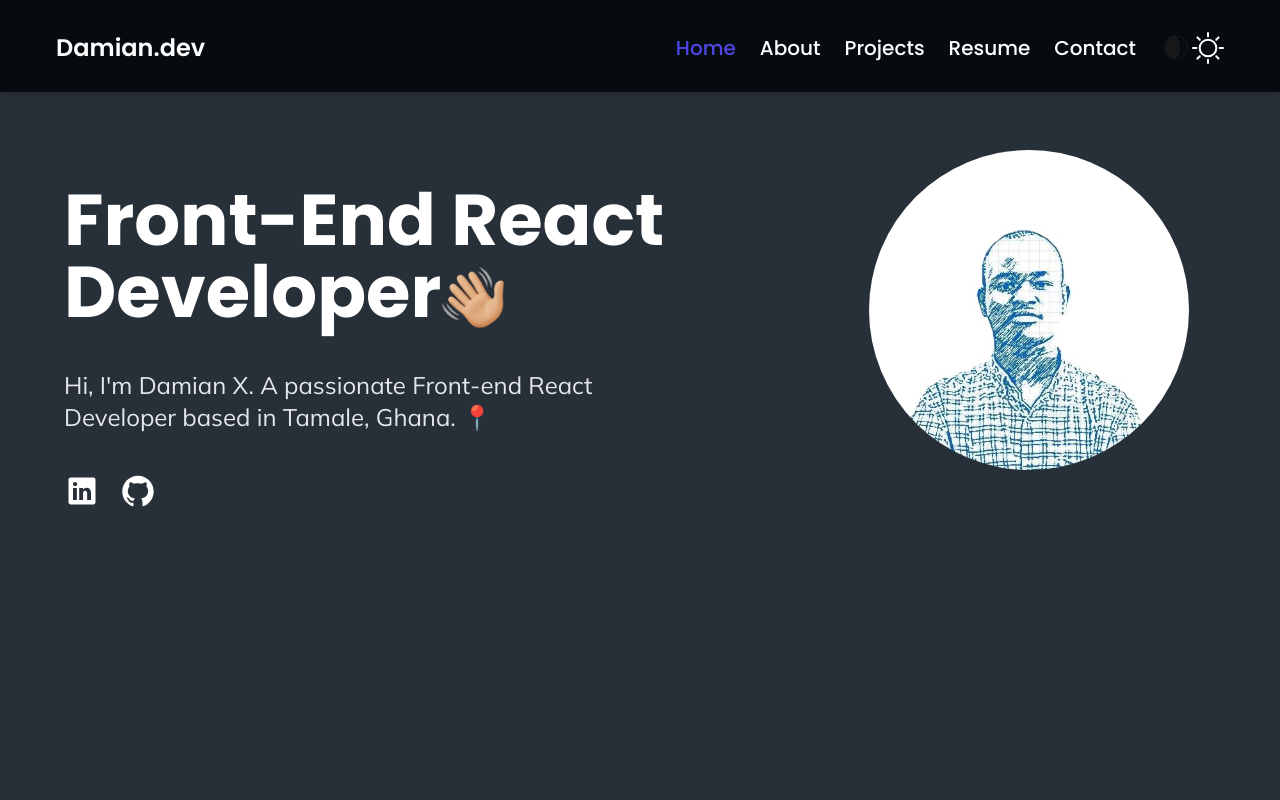
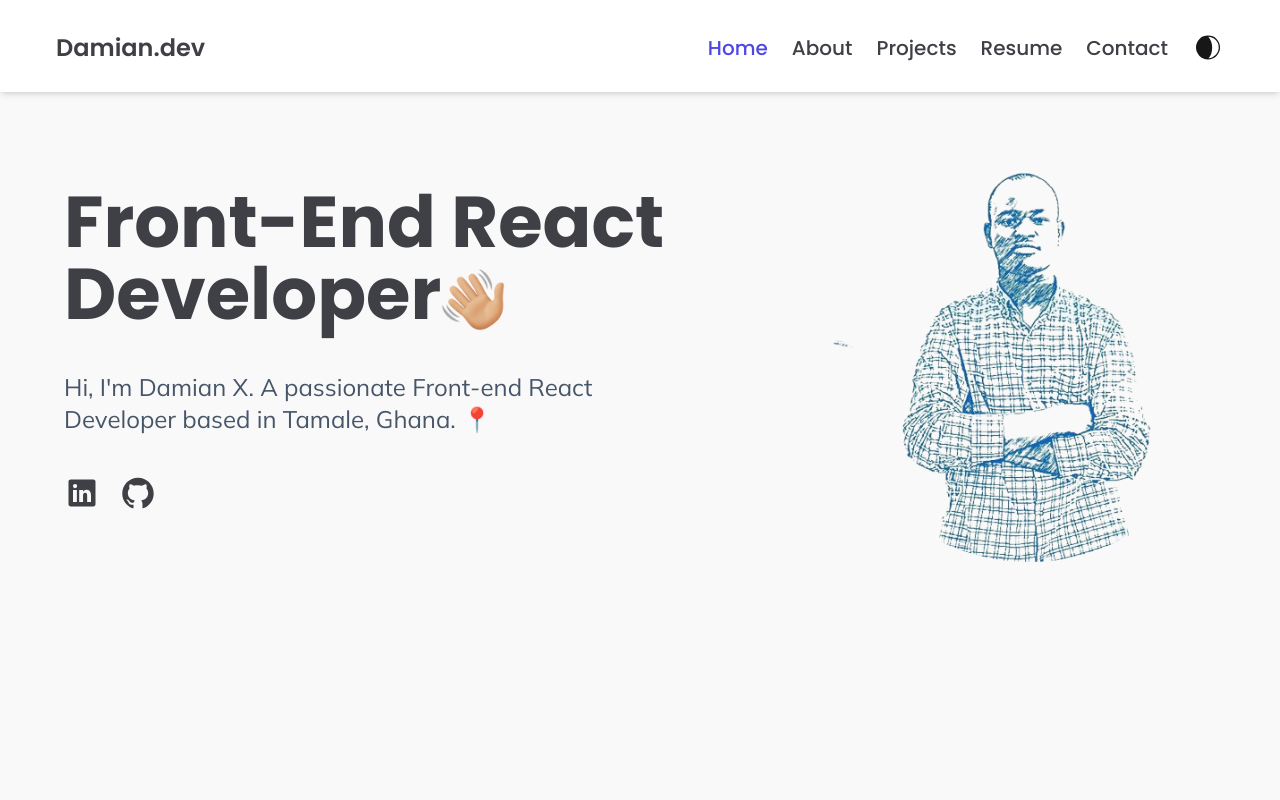
Before and after one commit to Sophianx234/Damian.dev, a React (Vite) app: page /home in a window 1280 px wide. Shown: the top 800 px of the page. Built offline with nearby package versions, Linux system fonts and the light colour scheme.

Commit message:
implementing darkMode

```diff
--- a/src/contexts/StatesContext.jsx
+++ b/src/contexts/StatesContext.jsx
@@ -3,10 +3,13 @@ import { createContext, useContext, useState } from "react";
 const TriggerContext = createContext()
 function TriggerProvider({children}) {
     const [isOpen,setIsOpen] = useState(false)
+    const [isDark, setIsDark] = useState(false)
     return (
         <TriggerContext.Provider value={{
             isOpen,
-             setIsOpen
+             setIsOpen,
+             isDark,
+             setIsDark
         }}>
             {children}
 
--- a/src/pages/Homepage.jsx
+++ b/src/pages/Homepage.jsx
@@ -1,3 +1,4 @@
+import { TriggerContext, useTrigger } from "../contexts/StatesContext"
 import AboutSection from "../ui/aboutSection"
 import ContactSection from "../ui/ContactSection"
 import Footer from "../ui/Footer"
@@ -6,8 +7,9 @@ import ProjectSection from "../ui/ProjectSection"
 import TechStack from "../ui/TechStack"
 
 function Homepage() {
+    const {isDark} = useTrigger(TriggerContext)
     return (
-        <div className="dark">
+        <div className={`${isDark && 'dark'}`}>
 
 
             <Hero/>
--- a/src/ui/ContactSection.jsx
+++ b/src/ui/ContactSection.jsx
@@ -3,7 +3,9 @@ import {  TbMapSearch } from "react-icons/tb"
 
 function ContactSection() {
     return (
-        <div className="max-w-6xl pt-16 mx-auto lg:h-[32rem] lg:flex lg:items-center md:py-24 lg:py-0 dark:bg-[#021526] pb-20">
+        <div className="dark:bg-[rgb(2,21,38)]">
+
+        <div className="max-w-6xl pt-16 mx-auto lg:h-[32rem] lg:flex lg:items-center md:py-24 lg:py-0  pb-20">
             <div className=" space-y-4 ">
 
             <h1 className="text-secondary-purple uppercase font-bold font-[Montserrat] text-center
@@ -48,6 +50,7 @@ function ContactSection() {
                 </div>
             </div>
         </div>
+                </div>
             </div>
     )
 }
--- a/src/ui/Header.jsx
+++ b/src/ui/Header.jsx
@@ -1,11 +1,14 @@
 import { HiBars3 } from "react-icons/hi2";
 import NavLinks from "./NavLinks";
 import { TriggerContext, useTrigger } from "../contexts/StatesContext";
+import { WiMoonAltWaxingCrescent4 } from "react-icons/wi";
+import { GoSun } from "react-icons/go";
+import { button } from "framer-motion/client";
 
 function Header() {
-    const {isOpen, setIsOpen} = useTrigger(TriggerContext)
+    const {isOpen, setIsOpen, isDark, setIsDark} = useTrigger(TriggerContext)
   return (
-    <div className="w-screen dark">
+    <div className={`w-screen ${isDark && 'dark'} `}>
 
     <div className=" flex justify-between items-center px-14 pt-8 pb-7 shadow-md w-full  fixed left-0 right-0  z-10 bg-white dark:bg-dark-color">
       <h1 className="md:text-2xl  font-semibold text-base text-zinc-700 dark:text-white
@@ -16,10 +19,22 @@ function Header() {
   {isOpen && <NavLinks type='dropdown'/>}
 
 
-      <div className="flex  lg:hidden  justify-end">
+      <div className="flex   lg:hidden  justify-end gap-4">
         <button className="" onClick={()=>setIsOpen(isOpen=>!isOpen)}>
     <HiBars3 size={32} className="dark:fill-white"/>
         </button>
+        <li className="flex">
+          { isDark?
+          <button onClick={()=>setIsDark(dark=>!dark)}>
+
+        <GoSun  size={32} className="dark:fill-white"/>
+          </button>:
+          <button onClick={()=>setIsDark(dark=>!dark)}>
+
+        <WiMoonAltWaxingCrescent4 size={32} className="fill-neutral-900" />
+          </button>
+      }
+        </li>
       </div>
     </div>
 
--- a/src/ui/Hero.jsx
+++ b/src/ui/Hero.jsx
@@ -2,8 +2,10 @@ import { AiOutlineGithub } from "react-icons/ai";
 import { IoLogoLinkedin } from "react-icons/io";
 import { NavLink } from "react-router-dom";
 import Handles from "./Handles";
+import { TriggerContext, useTrigger } from "../contexts/StatesContext";
 
 function Hero() {
+
   return (
     <div className="bg-[#F9F9F9] lg:h-dvh  md:px-6 dark:bg-[#272F38] ">
 
--- a/src/ui/NavLinks.jsx
+++ b/src/ui/NavLinks.jsx
@@ -7,7 +7,7 @@ import { GoSun } from "react-icons/go"
 
 function NavLinks({type}) {
 
-    const {setIsOpen, isOpen} = useTrigger(TriggerContext)
+    const {setIsOpen, isOpen, isDark, setIsDark} = useTrigger(TriggerContext)
     console.log(isOpen)
 
 
@@ -39,14 +39,25 @@ function NavLinks({type}) {
         <li>
           <NavLink to="/contact" className='hover:text-secondary-purple transition-all duration-[.3s] [&.active]:text-secondary-purple'>Contact</NavLink>
         </li>
-        <li className="flex">
-        <WiMoonAltWaxingCrescent4 size={32} className="fill-neutral-900" />
-        <GoSun  size={32} className="dark:fill-white"/>
+        <li className={`flex ${type === 'dropdown' && 'hidden'} `}>
+
+        <div className="flex">
+
+          <button onClick={()=>setIsDark(dark=>!dark)}>
+
+        { isDark?<GoSun  size={32} className="dark:fill-white"/>:
+          <WiMoonAltWaxingCrescent4 size={32} className="fill-neutral-900" />
+        }
+          </button>
+
+        </div>
         </li>
+
       </ul>
 
 
     )
-}
+  }
+
 
 export default NavLinks
```
